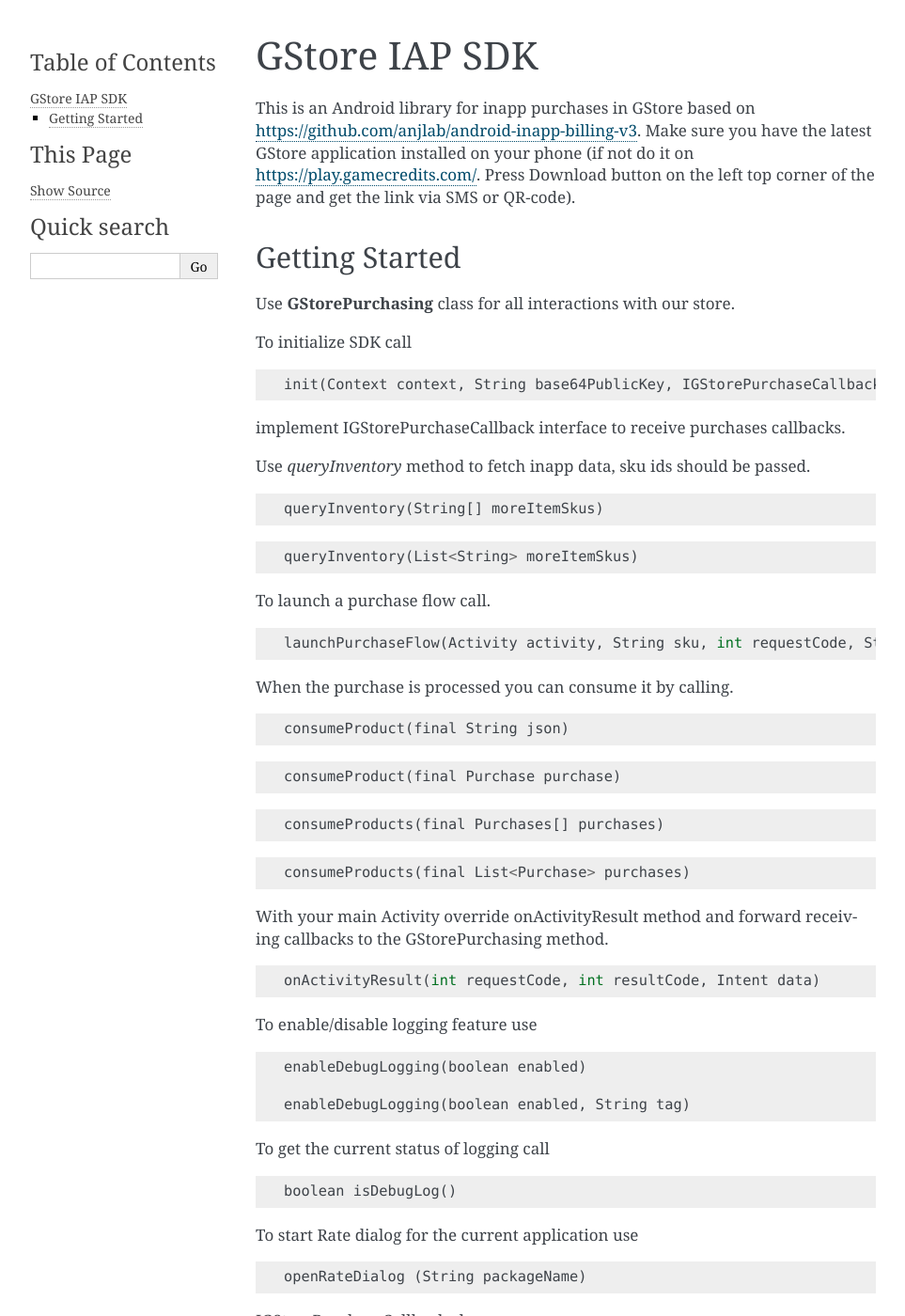
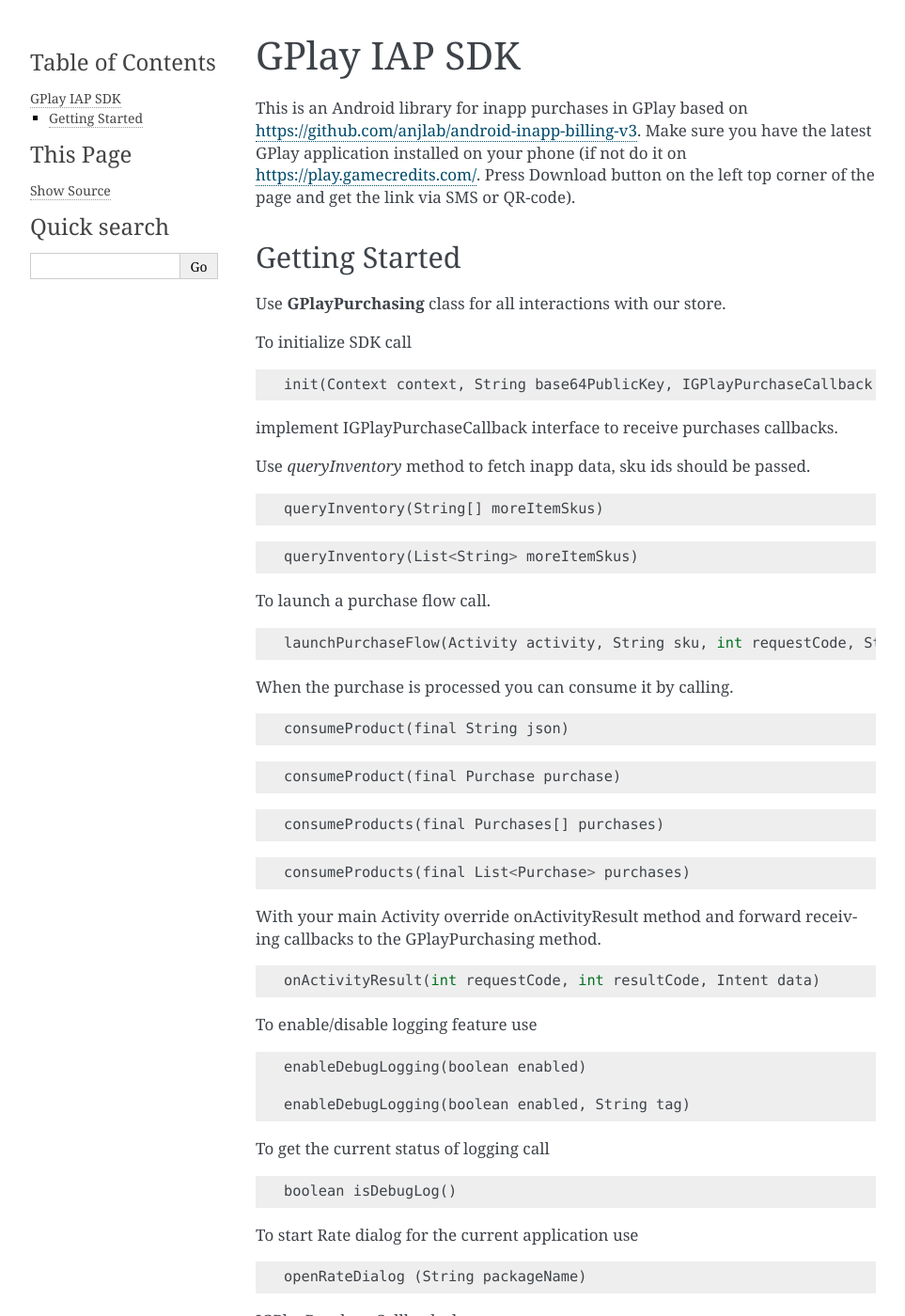
Before and after one commit to mihin/kidness-android-submodule, a Sphinx documentation site: the page built from docs/pages/manual.rst, in a window 1280 px wide and 1400 px high. Shown: the whole window at 94% size, without its empty margins (148-1111 px from the left). Built offline with Sphinx 7.4.7, drawn with Linux system fonts in a browser that asks for light colours; some of the changed text lies outside the part shown.

Commit message:
gstore -> gplay

```diff
--- a/docs/pages/manual.rst
+++ b/docs/pages/manual.rst
@@ -1,27 +1,27 @@
 .. _the-manual:
 
 ==============
-GStore IAP SDK
+GPlay IAP SDK
 ==============
 
-This is an Android library for inapp purchases in GStore based on
+This is an Android library for inapp purchases in GPlay based on
 https://github.com/anjlab/android-inapp-billing-v3. Make sure you have
-the latest GStore application installed on your phone (if not do it on
+the latest GPlay application installed on your phone (if not do it on
 https://play.gamecredits.com/. Press Download button on the left top
 corner of the page and get the link via SMS or QR-code).
 
 Getting Started
 ---------------
 
-Use **GStorePurchasing** class for all interactions with our store.
+Use **GPlayPurchasing** class for all interactions with our store.
 
 To initialize SDK call
 
 ::
 
-    init(Context context, String base64PublicKey, IGStorePurchaseCallback gStorePurchaseCallback)
+    init(Context context, String base64PublicKey, IGPlayPurchaseCallback gPlayPurchaseCallback)
 
-implement IGStorePurchaseCallback interface to receive purchases
+implement IGPlayPurchaseCallback interface to receive purchases
 callbacks.
 
 Use *queryInventory* method to fetch inapp data, sku ids should be
@@ -60,7 +60,7 @@
     consumeProducts(final List<Purchase> purchases)
 
 With your main Activity override onActivityResult method and forward
-receiving callbacks to the GStorePurchasing method.
+receiving callbacks to the GPlayPurchasing method.
 
 ::
 
@@ -86,7 +86,7 @@
 
     openRateDialog (String packageName)
 
-IGStorePurchaseCallback class:
+IGPlayPurchaseCallback class:
 
 ::
 
```
